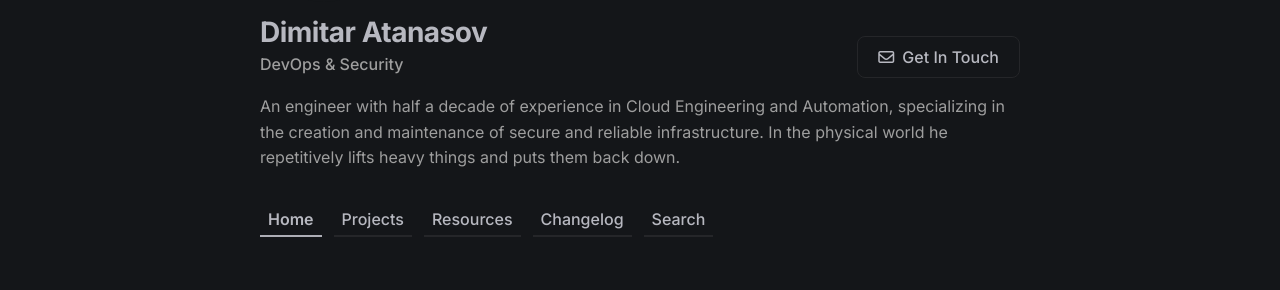
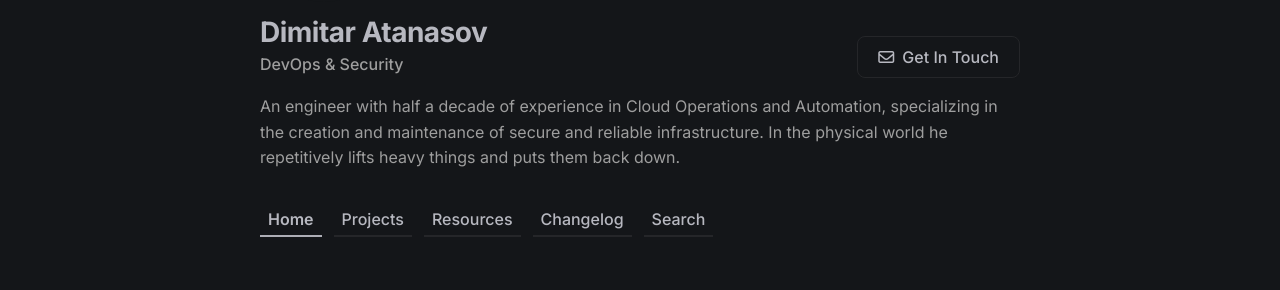
Before and after one commit to smokentar/smokentar, a Jekyll site: the page built from index.html, in a window 1280 px wide. Shown: the part 382-672 px from the top of the page. Built offline with Jekyll 4.4.1, drawn with Linux system fonts in a browser that asks for light colours.

Commit message:
Revert "Bio update"
This reverts commit 1143bdc4436de840236207e218cec45c2d28a137.

```diff
--- a/_data/settings.yml
+++ b/_data/settings.yml
@@ -40,7 +40,7 @@ author:
   author_name: Dimitar Atanasov
   author_role: DevOps & Security
   author_bio: |
-    An engineer with half a decade of experience in Cloud Engineering and Automation, specializing in the creation and maintenance of secure and reliable infrastructure.
+    An engineer with half a decade of experience in Cloud Operations and Automation, specializing in the creation and maintenance of secure and reliable infrastructure.
     In the physical world he repetitively lifts heavy things and puts them back down.
 
   author_avatar: '/images/avatar.jpeg'
```
